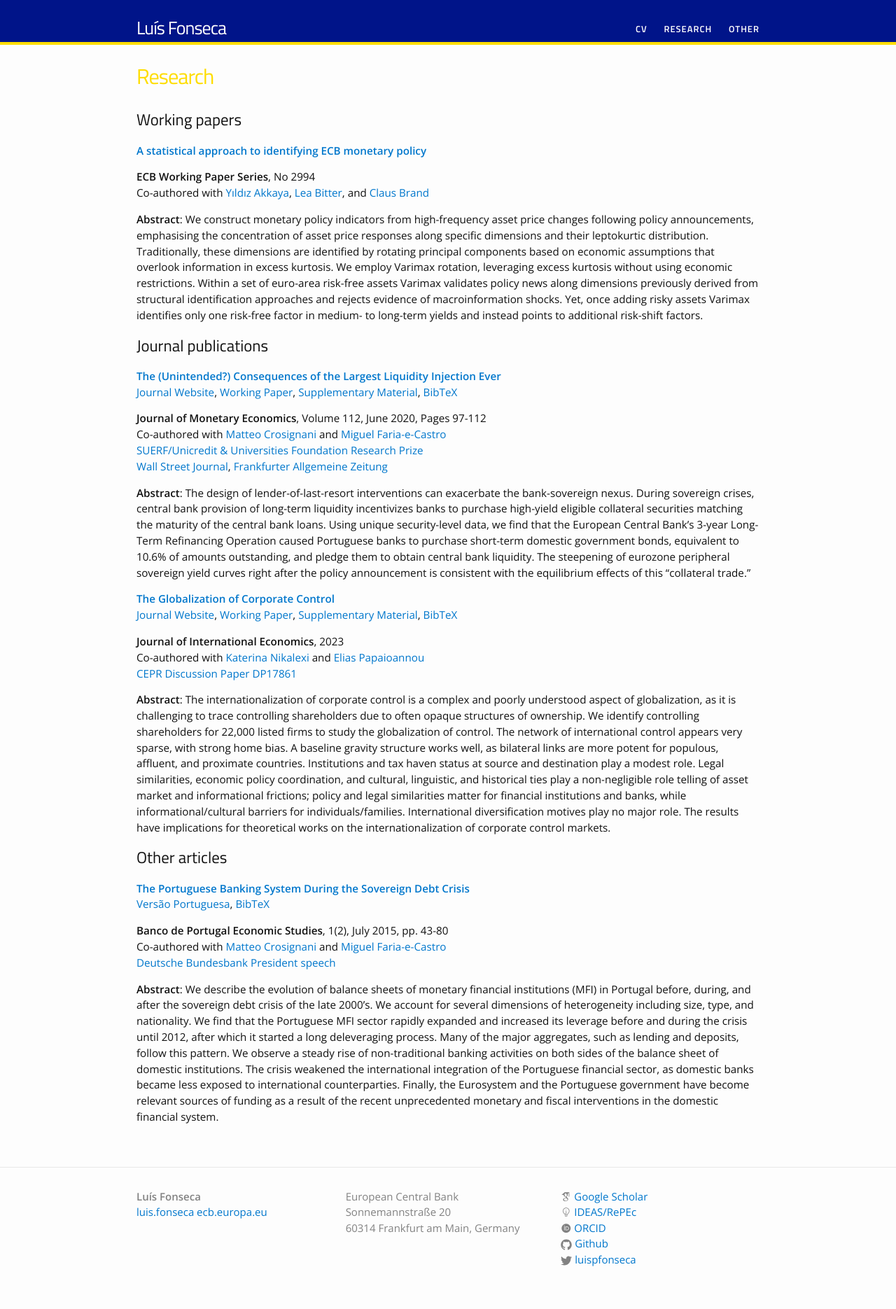
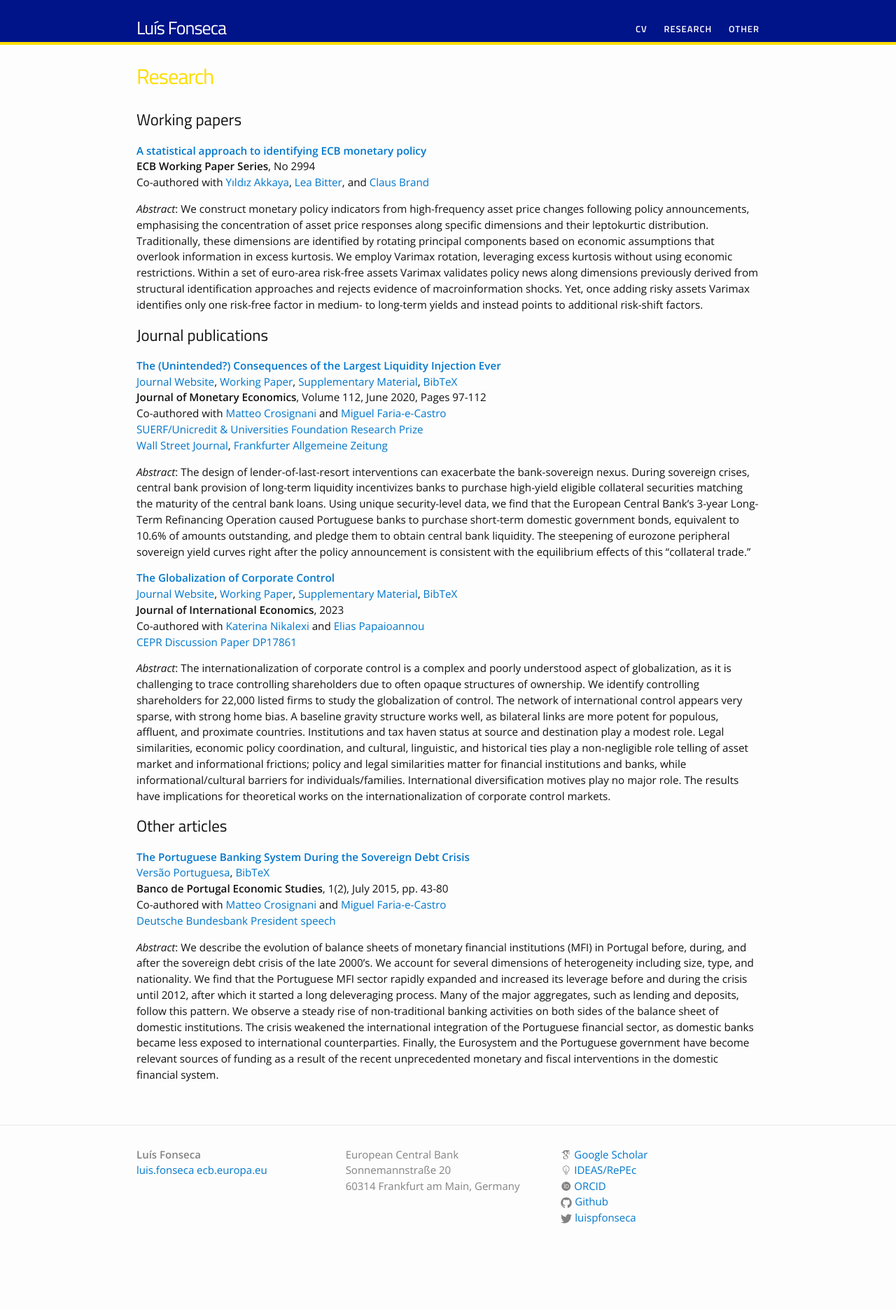
Before and after one commit to luispfonseca/luispfonseca.github.io, a Jekyll site: the page built from research.md, in a window 1280 px wide. Shown: the whole page at 70% size. Built offline with Jekyll 4.4.1, drawn with Linux system fonts in a browser that asks for light colours; some web fonts are replaced; after the commit the page ends 1810 px from its top, so only the background shows below that.

Commit message:
Update research.md

```diff
--- a/research.md
+++ b/research.md
@@ -7,41 +7,37 @@ permalink: /research/
 ## Working papers
 
 [**A statistical approach to identifying ECB monetary policy**](https://www.ecb.europa.eu/pub/pdf/scpwps/ecb.wp2994~6c2bcefa86.en.pdf) <br>
-
 **ECB Working Paper Series**, No 2994 <br>
 Co-authored with [Yıldız Akkaya](https://sites.google.com/site/yildizakkaya), [Lea Bitter](https://www.leabitter.com/), and [Claus Brand](https://www.ecb.europa.eu/pub/research/authors/profiles/claus-brand.en.html)
 
-**Abstract**: We construct monetary policy indicators from high-frequency asset price changes following policy announcements, emphasising the concentration of asset price responses along specific dimensions and their leptokurtic distribution. Traditionally, these dimensions are identified by rotating principal components based on economic assumptions that overlook information in excess kurtosis. We employ Varimax rotation, leveraging excess kurtosis without using economic restrictions. Within a set of euro-area risk-free assets Varimax validates policy news along dimensions previously derived from structural identification approaches and rejects evidence of macroinformation shocks. Yet, once adding risky assets Varimax identifies only one risk-free factor in medium- to long-term yields and instead points to additional risk-shift factors.
+*Abstract*: We construct monetary policy indicators from high-frequency asset price changes following policy announcements, emphasising the concentration of asset price responses along specific dimensions and their leptokurtic distribution. Traditionally, these dimensions are identified by rotating principal components based on economic assumptions that overlook information in excess kurtosis. We employ Varimax rotation, leveraging excess kurtosis without using economic restrictions. Within a set of euro-area risk-free assets Varimax validates policy news along dimensions previously derived from structural identification approaches and rejects evidence of macroinformation shocks. Yet, once adding risky assets Varimax identifies only one risk-free factor in medium- to long-term yields and instead points to additional risk-shift factors.
 
 ## Journal publications
 
 [**The (Unintended?) Consequences of the Largest Liquidity Injection Ever**](https://doi.org/10.1016/j.jmoneco.2019.01.020) <br>
-[Journal Website](https://doi.org/10.1016/j.jmoneco.2019.01.020), [Working Paper](/files/CCF.pdf), [Supplementary Material](/files/CCF_Supplementary_Material.pdf), [BibTeX](/files/bibtex_ccf_jme.bib)
-
+[Journal Website](https://doi.org/10.1016/j.jmoneco.2019.01.020), [Working Paper](/files/CCF.pdf), [Supplementary Material](/files/CCF_Supplementary_Material.pdf), [BibTeX](/files/bibtex_ccf_jme.bib) <br>
 **Journal of Monetary Economics**, Volume 112, June 2020, Pages 97-112 <br>
 Co-authored with [Matteo Crosignani](http://matteocrosignani.com/) and [Miguel Faria-e-Castro](http://fariaecastro.net/) <br>
 [SUERF/Unicredit & Universities Foundation Research Prize](https://www.suerf.org/suerf-unicredit-and-universities-foundation) <br>
 <!-- [AFA 2016](http://www.afajof.org/details/page/8357781/2016-Meeting-Program.html), [SED 2016](https://editorialexpress.com/conference/SED2016/program/SED2016.html), [CFIC 2017](https://www.eventbrite.com/e/chicago-financial-institutions-conference-2017-registration-27614554877) <br> -->
 [Wall Street Journal](https://www.wsj.com/articles/fed-paper-looks-at-unintended-consequences-of-largest-liquidity-injection-ever-1486748614), [Frankfurter Allgemeine Zeitung](http://blogs.faz.net/fazit/2016/01/06/was-kann-die-ezb-7140/)
 
-**Abstract**: The design of lender-of-last-resort interventions can exacerbate the bank-sovereign nexus. During sovereign crises, central bank provision of long-term liquidity incentivizes banks to purchase high-yield eligible collateral securities matching the maturity of the central bank loans. Using unique security-level data, we find that the European Central Bank’s 3-year Long-Term Refinancing Operation caused Portuguese banks to purchase short-term domestic government bonds, equivalent to 10.6% of amounts outstanding, and pledge them to obtain central bank liquidity. The steepening of eurozone peripheral sovereign yield curves right after the policy announcement is consistent with the equilibrium effects of this “collateral trade.”
+*Abstract*: The design of lender-of-last-resort interventions can exacerbate the bank-sovereign nexus. During sovereign crises, central bank provision of long-term liquidity incentivizes banks to purchase high-yield eligible collateral securities matching the maturity of the central bank loans. Using unique security-level data, we find that the European Central Bank’s 3-year Long-Term Refinancing Operation caused Portuguese banks to purchase short-term domestic government bonds, equivalent to 10.6% of amounts outstanding, and pledge them to obtain central bank liquidity. The steepening of eurozone peripheral sovereign yield curves right after the policy announcement is consistent with the equilibrium effects of this “collateral trade.”
 
 [**The Globalization of Corporate Control**](https://doi.org/10.1016/j.jinteco.2023.103754) <br>
-[Journal Website](https://doi.org/10.1016/j.jinteco.2023.103754), [Working Paper](/files/corp_control.pdf), [Supplementary Material](/files/corp_control_appendix.pdf), [BibTeX](/files/bibtext_corp_control.bib)
-
+[Journal Website](https://doi.org/10.1016/j.jinteco.2023.103754), [Working Paper](/files/corp_control.pdf), [Supplementary Material](/files/corp_control_appendix.pdf), [BibTeX](/files/bibtext_corp_control.bib) <br>
 **Journal of International Economics**, 2023 <br>
 Co-authored with [Katerina Nikalexi](https://twitter.com/knikalexi) and [Elias Papaioannou](https://sites.google.com/site/papaioannouelias/) <br>
 [CEPR Discussion Paper DP17861](https://cepr.org/publications/dp17861)
 
-**Abstract**: The internationalization of corporate control is a complex and poorly understood aspect of globalization, as it is challenging to trace controlling shareholders due to often opaque structures of ownership. We identify controlling shareholders for 22,000 listed firms to study the globalization of control. The network of international control appears very sparse, with strong home bias. A baseline gravity structure works well, as bilateral links are more potent for populous, affluent, and proximate countries. Institutions and tax haven status at source and destination play a modest role. Legal similarities, economic policy coordination, and cultural, linguistic, and historical ties play a non-negligible role telling of asset market and informational frictions; policy and legal similarities matter for financial institutions and banks, while informational/cultural barriers for individuals/families. International diversification motives play no major role. The results have implications for theoretical works on the internationalization of corporate control markets.
+*Abstract*: The internationalization of corporate control is a complex and poorly understood aspect of globalization, as it is challenging to trace controlling shareholders due to often opaque structures of ownership. We identify controlling shareholders for 22,000 listed firms to study the globalization of control. The network of international control appears very sparse, with strong home bias. A baseline gravity structure works well, as bilateral links are more potent for populous, affluent, and proximate countries. Institutions and tax haven status at source and destination play a modest role. Legal similarities, economic policy coordination, and cultural, linguistic, and historical ties play a non-negligible role telling of asset market and informational frictions; policy and legal similarities matter for financial institutions and banks, while informational/cultural barriers for individuals/families. International diversification motives play no major role. The results have implications for theoretical works on the internationalization of corporate control markets.
 
 ## Other articles
 
 [**The Portuguese Banking System During the Sovereign Debt Crisis**](/files/published_article_EN.pdf) <br>
-[Versão Portuguesa](/files/published_article_PT.pdf), [BibTeX](/files/bibtex_ccf_bdpeconstudies_2015.bib)
-
+[Versão Portuguesa](/files/published_article_PT.pdf), [BibTeX](/files/bibtex_ccf_bdpeconstudies_2015.bib) <br>
 **Banco de Portugal Economic Studies**, 1(2), July 2015, pp. 43-80<br>
 Co-authored with [Matteo Crosignani](http://matteocrosignani.com/) and [Miguel Faria-e-Castro](http://fariaecastro.net/) <br>
 [Deutsche Bundesbank President speech](https://www.bis.org/review/r151211b.htm)
 
-**Abstract**: We describe the evolution of balance sheets of monetary financial institutions (MFI) in Portugal before, during, and after the sovereign debt crisis of the late 2000’s. We account for several dimensions of heterogeneity including size, type, and nationality. We find that the Portuguese MFI sector rapidly expanded and increased its leverage before and during the crisis until 2012, after which it started a long deleveraging process. Many of the major aggregates, such as lending and deposits, follow this pattern. We observe a steady rise of non-traditional banking activities on both sides of the balance sheet of domestic institutions. The crisis weakened the international integration of the Portuguese financial sector, as domestic banks became less exposed to international counterparties. Finally, the Eurosystem and the Portuguese government have become relevant sources of funding as a result of the recent unprecedented monetary and fiscal interventions in the domestic financial system.
+*Abstract*: We describe the evolution of balance sheets of monetary financial institutions (MFI) in Portugal before, during, and after the sovereign debt crisis of the late 2000’s. We account for several dimensions of heterogeneity including size, type, and nationality. We find that the Portuguese MFI sector rapidly expanded and increased its leverage before and during the crisis until 2012, after which it started a long deleveraging process. Many of the major aggregates, such as lending and deposits, follow this pattern. We observe a steady rise of non-traditional banking activities on both sides of the balance sheet of domestic institutions. The crisis weakened the international integration of the Portuguese financial sector, as domestic banks became less exposed to international counterparties. Finally, the Eurosystem and the Portuguese government have become relevant sources of funding as a result of the recent unprecedented monetary and fiscal interventions in the domestic financial system.
```
